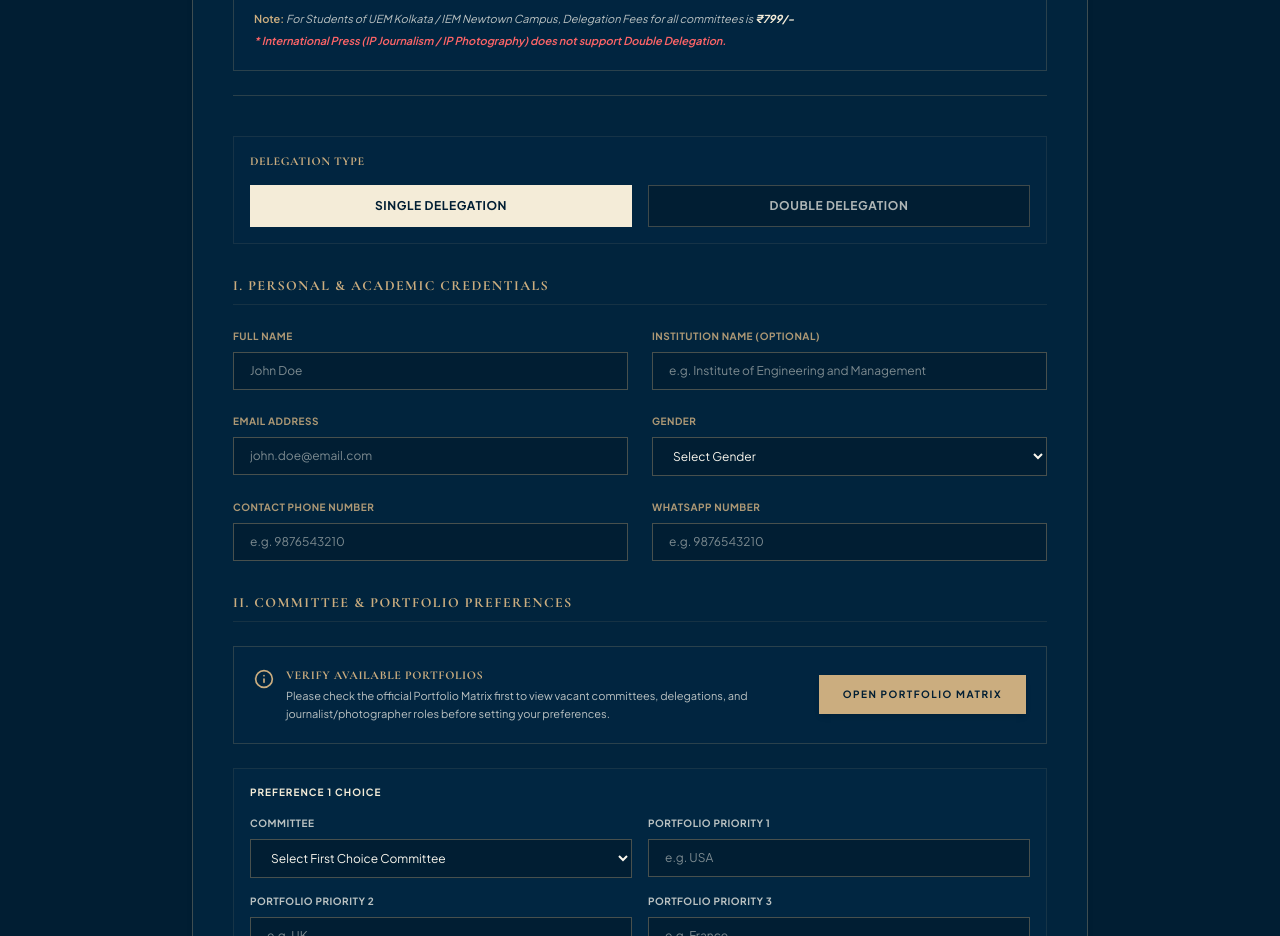
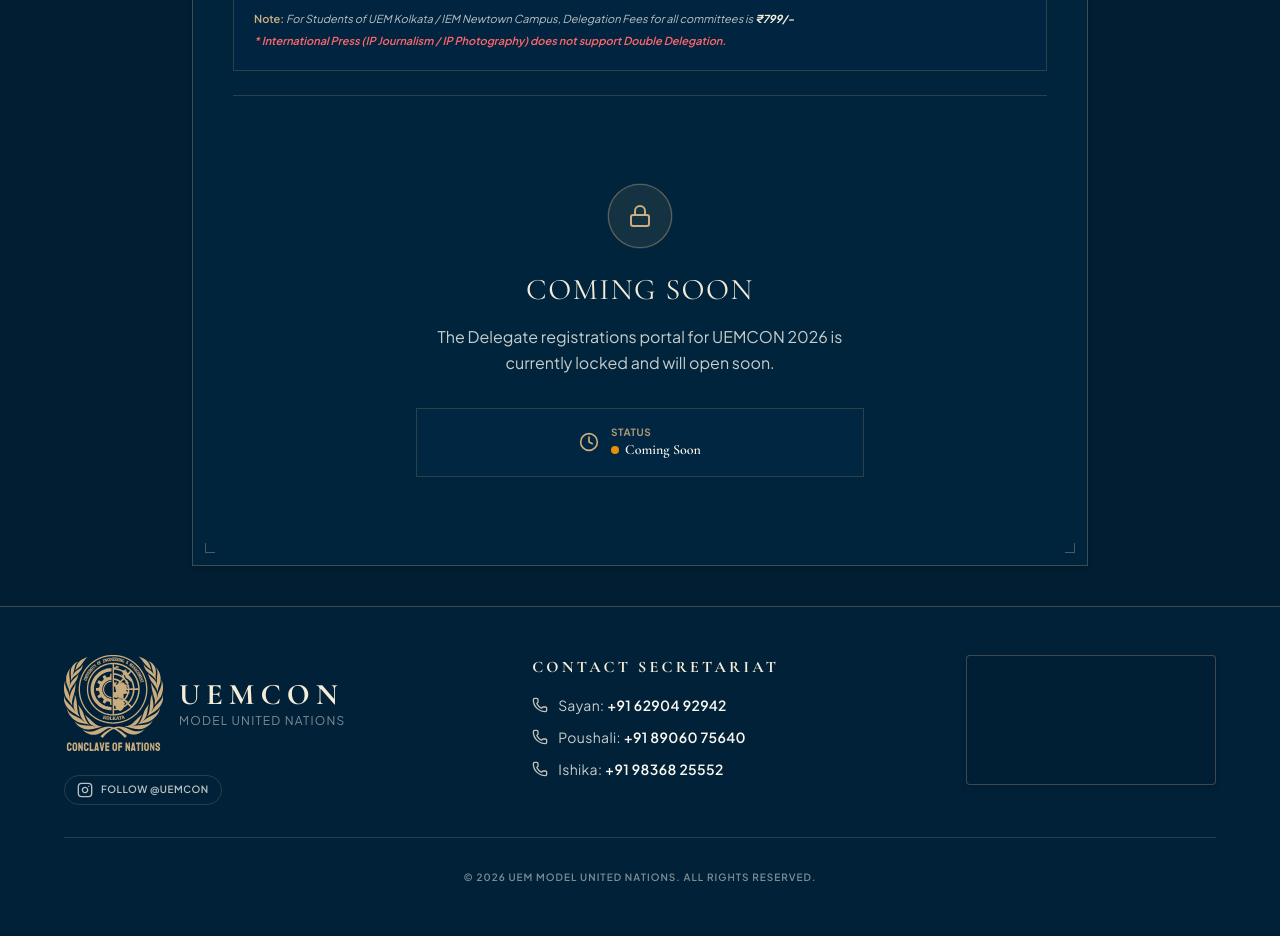
Before and after one commit to SrayanBhattacharya/uemcon-site, a Next.js app: page /register/delegate in a window 1280 px wide. Shown: the part 940-1876 px from the top of the page. Built offline with nearby package versions, Linux system fonts and the light colour scheme; grey boxes are pictures that could not be loaded.

Commit message:
ui: closed registration form

```diff
--- a/app/register/delegate/page.tsx
+++ b/app/register/delegate/page.tsx
@@ -27,7 +27,7 @@
 
 export default function DelegateRegisterPage() {
   const committees = committeesData as Committee[];
-  const isOpen = true; // Set to true when registrations open tomorrow
+  const isOpen = false; // Set to true when registrations open tomorrow
 
   const registrationCommittees = committees.flatMap((c) => {
     if (c.name === "IP") {
```
